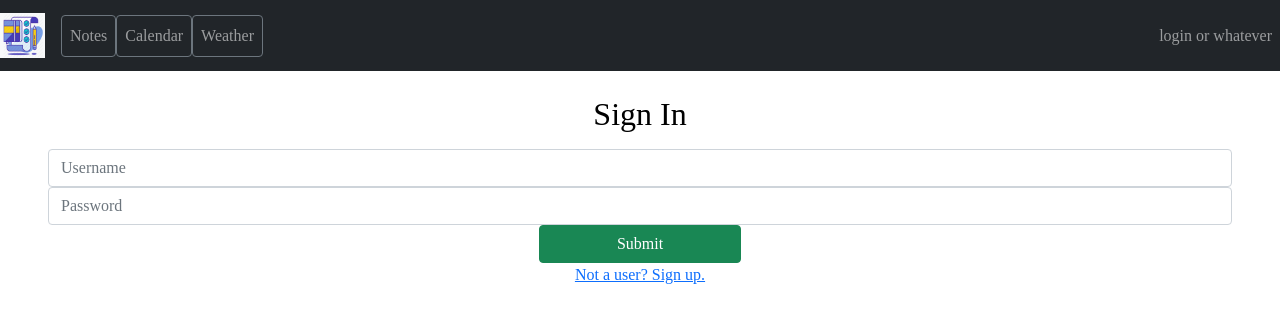
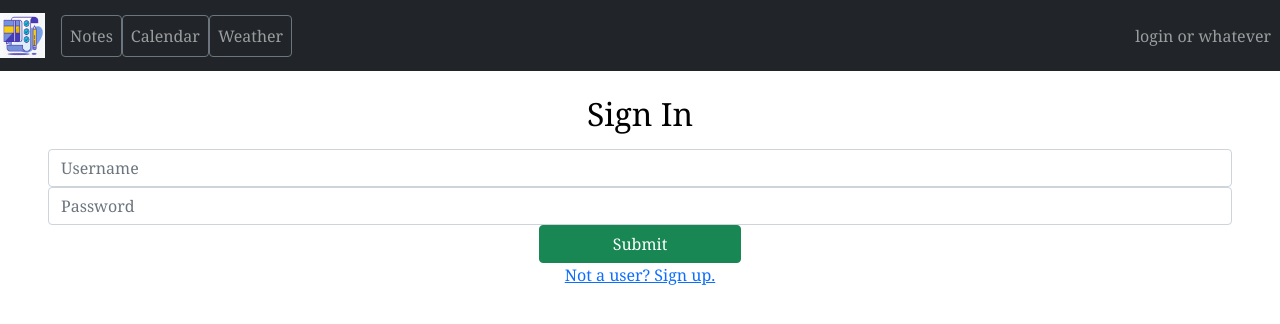
Before and after one commit to wrp90/ProductivityApp, a React (Create React App) app in the folder client/: page / in a window 1280 px wide. Shown: the top 324 px of the page. Built offline with nearby package versions, Linux system fonts and the light colour scheme.

Commit message:
Fixed the logout button and changed the font to Georgia

```diff
--- a/client/src/App.js
+++ b/client/src/App.js
@@ -21,13 +21,13 @@ function App() {
   return (
     <Router>
       <div className="App">
-        <Navbar />
+        <Navbar loggedin={loggedin} />
         {loggedin ? (
           <Switch>
             <Route exact path={["/"]}>
               <Dashboard />
             </Route>
-            {/* When signed in ^, when not signed in v, (NOT IMPLEMENTED YET) */}
+            {/* When signed in ^, when not signed in v*/}
             <Route exact path={["/login"]}>
               <SignIn />
             </Route>
--- a/client/src/components/Jumbotron/index.js
+++ b/client/src/components/Jumbotron/index.js
@@ -3,7 +3,7 @@ import React from "react";
 function Jumbotron({ children }) {
   return (
     <div
-      style={{ height: 300, clear: "both", paddingTop: 120, textAlign: "center", font:"small-caption", fontFamily:"cursive"}}
+      style={{ height: 300, clear: "both", paddingTop: 120, textAlign: "center", font:"small-caption",   fontFamily: "Georgia" }}
       className="jumbotron"
     >
       {children}
--- a/client/src/components/Navbar/index.js
+++ b/client/src/components/Navbar/index.js
@@ -1,13 +1,5 @@
 import React from 'react';
 import logo from '../../images/logo.png'
-
-let id = sessionStorage.getItem('id');
-let loggedin;
-if (id) {
-  loggedin = true;
-} else {
-  loggedin = false;
-};
 
 function logout() {
     sessionStorage.clear();
@@ -67,10 +59,10 @@ export function Navbar(props) {
             <div className="collapse navbar-collapse flex-grow-1 text-right" id="myNavbar">
                 <ul className="navbar-nav ms-auto flex-nowrap">
                     <li className="nav-item">
-                        {!loggedin ? (
-                            <a href="/login" className="nav-link menu-item nav-active">login or whatever</a>
+                        {!props.loggedin ? (
+                            <a href="/login" className="btn nav-link menu-item nav-active">login or whatever</a>
                         ) : (
-                            <a href={logout} className="nav-link menu-item nav-active">logout or whatever</a>
+                            <button onClick={logout} className="btn nav-link menu-item nav-active">logout or whatever</button>
                         )}
                     </li>
                 </ul>
--- a/client/src/index.css
+++ b/client/src/index.css
@@ -1,6 +1,6 @@
 body {
   margin: 0;
-  font-family: cursive;
+  font-family: "Georgia", sans-serif;
   -webkit-font-smoothing: antialiased;
   -moz-osx-font-smoothing: grayscale;
 }
--- a/client/src/pages/Dashboard.js
+++ b/client/src/pages/Dashboard.js
@@ -3,7 +3,7 @@ import React from 'react';
 function Dashboard() {
     return (
         <div style={{backgroundColor:'lightblue', height: '100vh'}}>
-            <h1 style={{ fontSize: 75, clear: "both", textAlign: "center", fontFamily:"cursive"}}>Welcome to your dashboard!</h1>
+            <h1 style={{ fontSize: 75, clear: "both", textAlign: "center"}}>Welcome to your dashboard!</h1>
             <br></br>
             <img src="https://i0.wp.com/bestlifeonline.com/wp-content/uploads/2019/12/shutterstock_1290320698.jpg" width="370" height="375" alt ="puppy"></img>
         </div>
--- a/client/src/pages/style.css
+++ b/client/src/pages/style.css
@@ -2,7 +2,7 @@
 ::after,
 ::before {
   box-sizing: border-box;
-  font-family: cursive;
+  font-family: 'Georgia', sans-serif;
 }
 
 body {
@@ -17,7 +17,7 @@ body {
 #h1 {
   color: white;
   font-size: 30px;
-  font-family: cursive;
+  font-family: 'Georgia', sans-serif;
 }
 
 h1, .rbc-toolbar-label, title, body{
```
